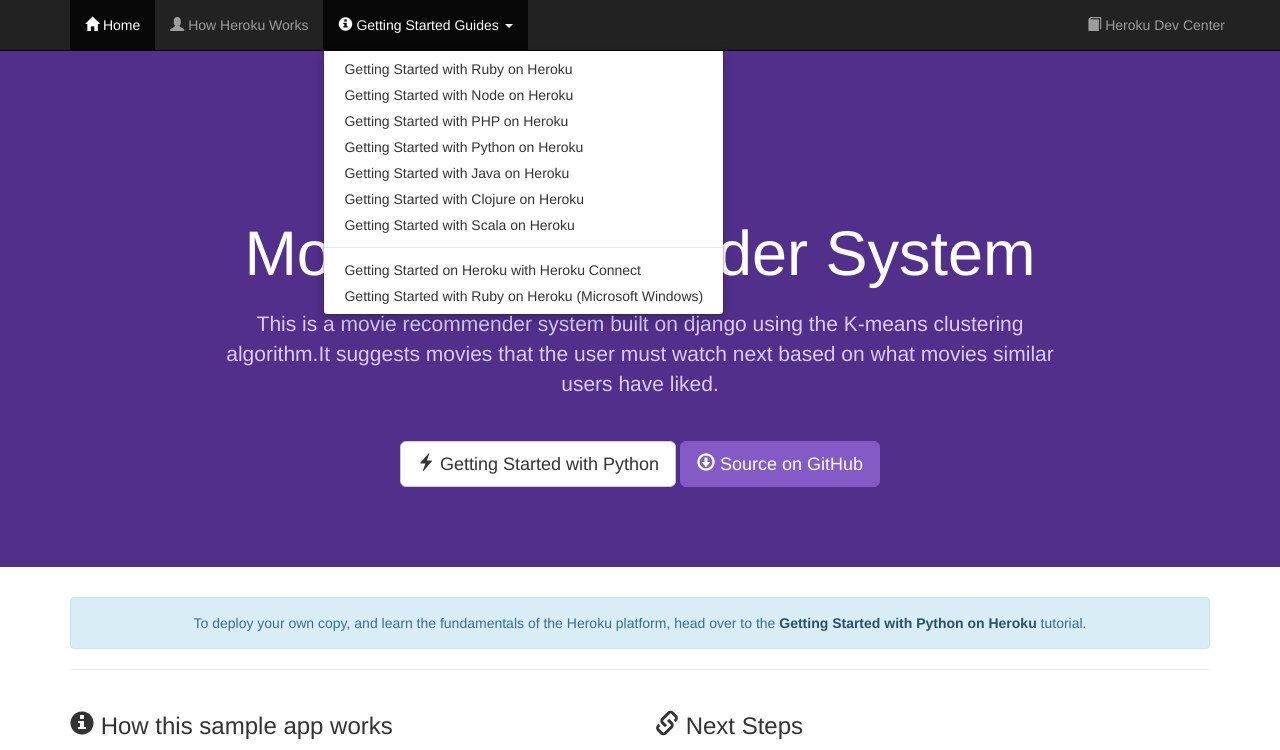
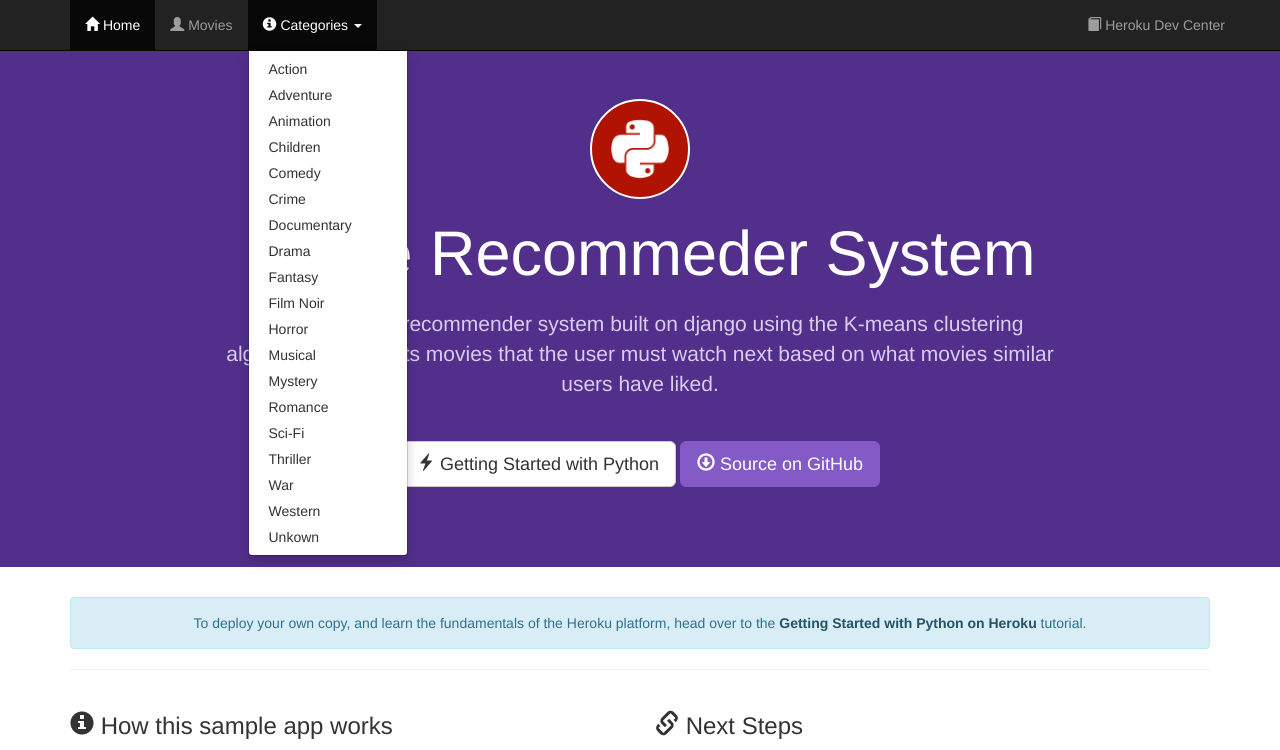
Before and after one commit to AvaisP/recommend-movies, a Django app: page / in a window 1280 px wide, after a click on "Categories". Shown: the top 750 px of the page. Run offline with Django 3.2, Linux system fonts and the light colour scheme; some libraries are stand-ins or nearby versions.

Commit message:
Changed base page

```diff
--- a/app/templates/base.html
+++ b/app/templates/base.html
@@ -51,21 +51,30 @@
         <a href="/"><span class="glyphicon glyphicon-home"></span> Home</a>
       </li>
       <li>
-        <a href="https://devcenter.heroku.com/articles/how-heroku-works"><span class="glyphicon glyphicon-user"></span> How Heroku Works</a>
+        <a href="/movies/"><span class="glyphicon glyphicon-user"></span> Movies</a>
       </li>
       <li class="dropdown">
-        <a href="#" class="dropdown-toggle" data-toggle="dropdown" role="button" aria-expanded="false"><span class="glyphicon glyphicon-info-sign"></span> Getting Started Guides <span class="caret"></span></a>
+        <a href="#" class="dropdown-toggle" data-toggle="dropdown" role="button" aria-expanded="false"><span class="glyphicon glyphicon-info-sign"></span> Categories <span class="caret"></span></a>
           <ul class="dropdown-menu" role="menu">
-            <li><a href="https://devcenter.heroku.com/articles/getting-started-with-ruby">Getting Started with Ruby on Heroku</a></li>
-            <li><a href="https://devcenter.heroku.com/articles/getting-started-with-nodejs">Getting Started with Node on Heroku</a></li>
-            <li><a href="https://devcenter.heroku.com/articles/getting-started-with-php">Getting Started with PHP on Heroku</a></li>
-            <li><a href="https://devcenter.heroku.com/articles/getting-started-with-python">Getting Started with Python on Heroku</a></li>
-            <li><a href="https://devcenter.heroku.com/articles/getting-started-with-java">Getting Started with Java on Heroku</a></li>
-            <li><a href="https://devcenter.heroku.com/articles/getting-started-with-clojure">Getting Started with Clojure on Heroku</a></li>
-            <li><a href="https://devcenter.heroku.com/articles/getting-started-with-scala">Getting Started with Scala on Heroku</a></li>
-            <li class="divider"></li>
-            <li><a href="https://devcenter.heroku.com/articles/getting-started-with-heroku-and-connect-without-local-dev">Getting Started on Heroku with Heroku Connect</a></li>
-            <li><a href="https://devcenter.heroku.com/articles/getting-started-with-jruby">Getting Started with Ruby on Heroku (Microsoft Windows)</a></li>
+            <li><a href="/#/">Action</a></li>
+            <li><a href="/#/">Adventure</a></li>
+            <li><a href="/#/">Animation</a></li>
+            <li><a href="/#/">Children</a></li>
+            <li><a href="/#/">Comedy</a></li>
+            <li><a href="/#/">Crime</a></li>
+            <li><a href="/#/">Documentary</a></li>
+            <li><a href="/#/">Drama</a></li>
+            <li><a href="/#/">Fantasy</a></li>
+            <li><a href="/#/">Film Noir</a></li>
+            <li><a href="/#/">Horror</a></li>
+            <li><a href="/#/">Musical</a></li>
+            <li><a href="/#/">Mystery</a></li>
+            <li><a href="/#/">Romance</a></li>
+            <li><a href="/#/">Sci-Fi</a></li>
+            <li><a href="/#/">Thriller</a></li>
+            <li><a href="/#/">War</a></li>
+            <li><a href="/#/">Western</a></li>
+            <li><a href="/#/">Unkown</a></li>
           </ul>
       </li>
     </ul>
```
